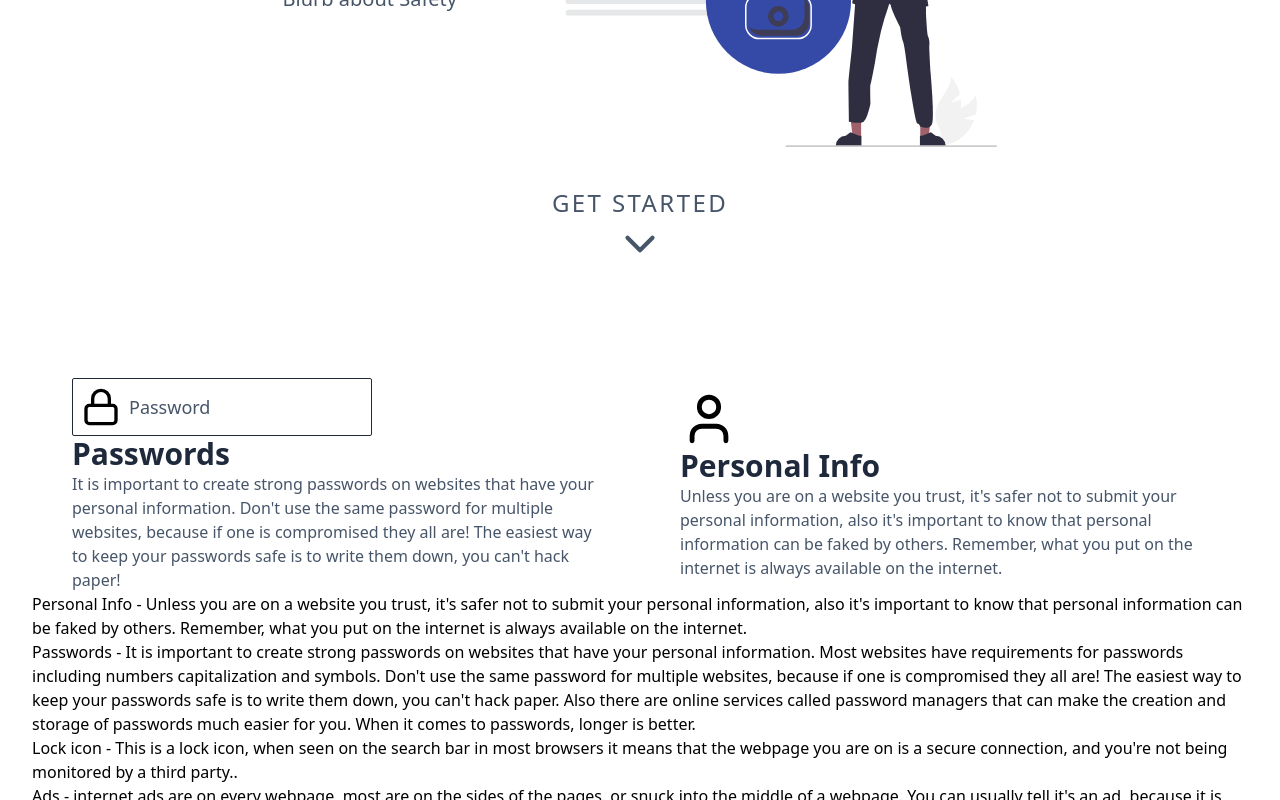
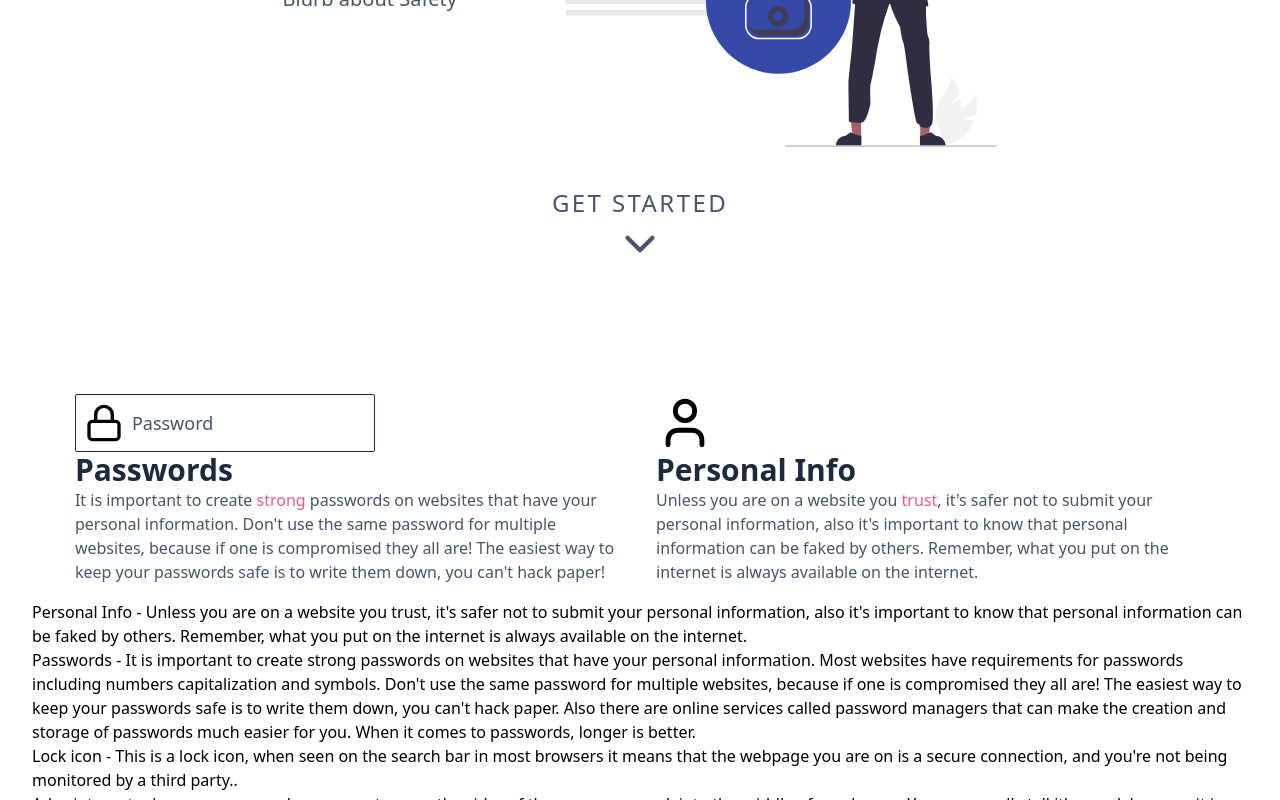
Before and after one commit to j-cleme/capstone_teaching-tech-lit, a SvelteKit app: page /safety in a window 1280 px wide. Shown: the part 415-1215 px from the top of the page. Built offline with nearby package versions, Linux system fonts and the light colour scheme.

Commit message:
Update +page.svelte

```diff
--- a/src/routes/safety/+page.svelte
+++ b/src/routes/safety/+page.svelte
@@ -30,14 +30,14 @@
 		</div>
 	</div>
 	<div class="flex flex-row jusify-center w-full items-center justify-center">
-			<div class="flex flex-col mx-10">
+			<div class="flex flex-col p-4">
 				<div class="p-2 w-[300px] border border-gray-800 rounded-sm flex flex-row items-center">
 					<Lock size={40} />
 					<p class="text-slate-600 text-lg mx-2">Password</p>
 				</div>
 				<h1 class=" text-3xl text-slate-800 font-semibold ">Passwords</h1>
 				<p class="text-slate-600 max-w-[60ch]">
-					It is important to create strong passwords on websites that have your personal
+					It is important to create <span class="text-[#ec598b]">strong</span> passwords on websites that have your personal
 					information. Don't use the same password for multiple websites, because if one is compromised they
 					all are! The easiest way to keep your passwords safe is to write them down, you can't hack
 					paper!
@@ -45,11 +45,11 @@
 			</div>
 
 
-			<div class="flex flex-col mx-10">
+			<div class="flex flex-col p-4">
 				<User size={58} class=""/>
 				<h1 class=" text-3xl text-slate-800 font-semibold ">Personal Info</h1>
 				<p class="text-slate-600 max-w-[60ch]">
-					Unless you are on a website you trust, it's safer not to submit your personal
+					Unless you are on a website you <span class="text-[#ec598b]">trust</span>, it's safer not to submit your personal
 					information, also it's important to know that personal information can be faked by others.
 					Remember, what you put on the internet is always available on the internet.
 				</p>
```
